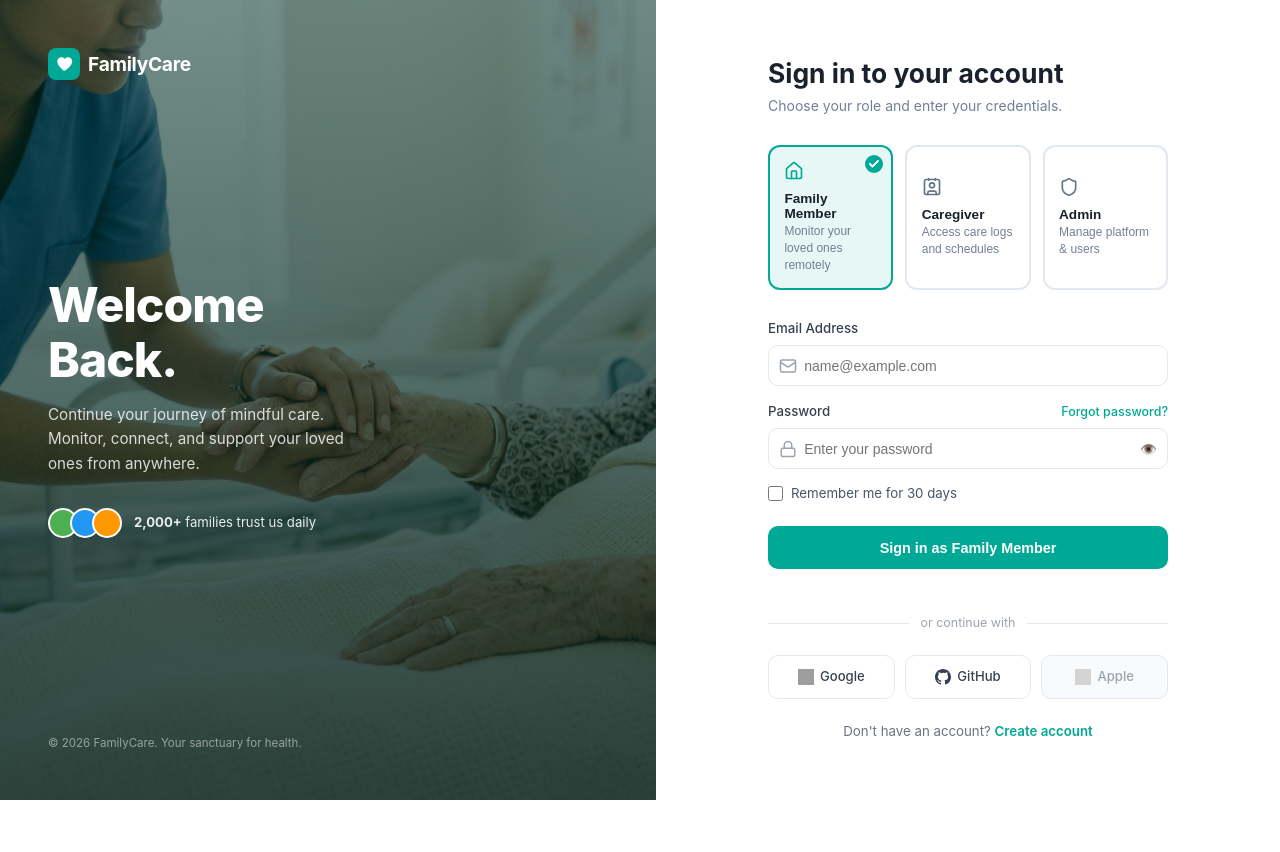
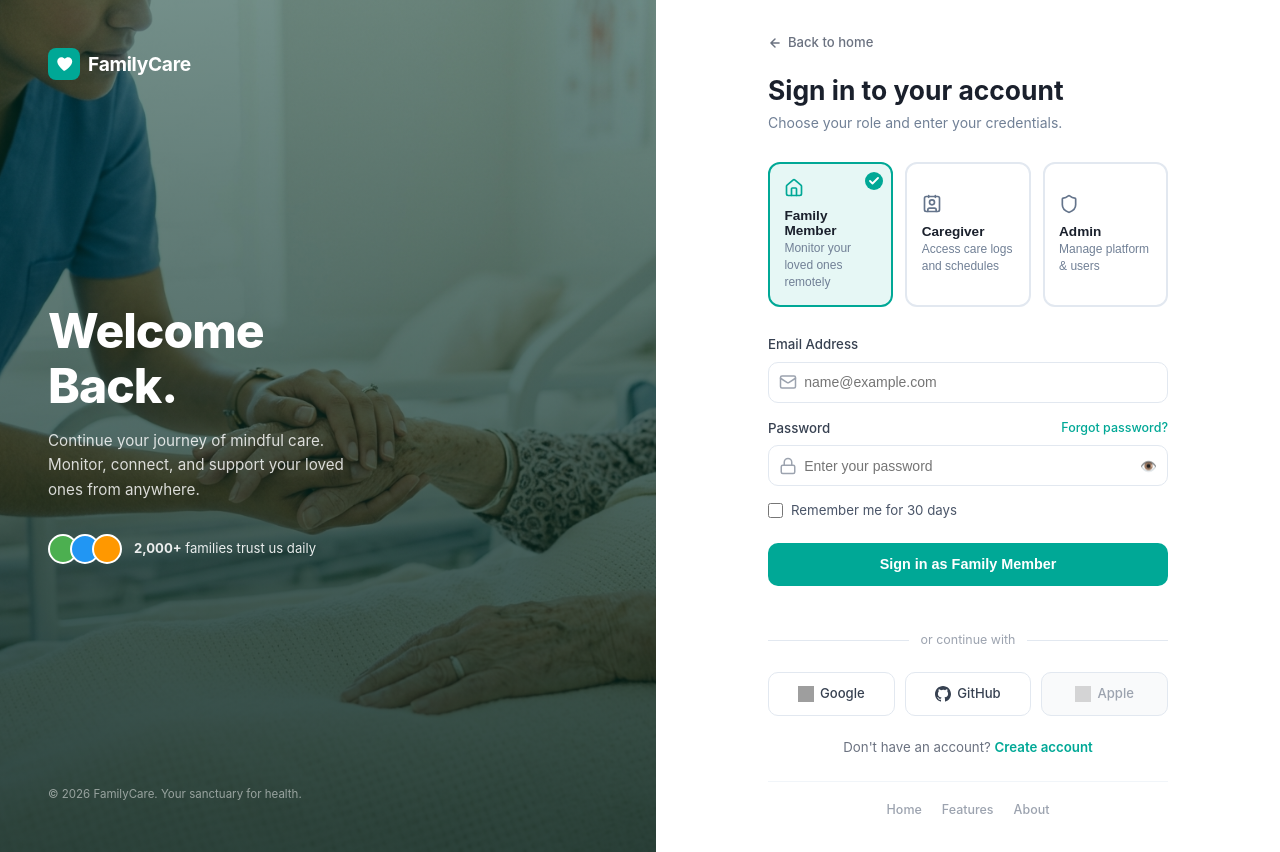
Before and after one commit to dilshandevxx/FamilyCare-Univercity-Project, a React app in the folder frontend/: page /login in a window 1280 px wide. Before the commit the page ends 800 px from the top, so only its background shows below. Built offline with nearby package versions, Linux system fonts and the light colour scheme; no server answers; grey boxes are pictures that could not be loaded; the HTML template or start-up script is replaced by a standard one.

Commit message:
Improve login page UI and functionality

```diff
--- a/frontend/src/pages/public/Login/Login.jsx
+++ b/frontend/src/pages/public/Login/Login.jsx
@@ -133,7 +133,7 @@ const Login = () => {
         <div style={{ position: 'absolute', inset: 0, background: 'linear-gradient(to bottom, rgba(0,50,40,0.55), rgba(0,30,25,0.8))' }} />
 
         {/* Logo */}
-        <div style={{ position: 'relative', zIndex: 1, display: 'flex', alignItems: 'center', gap: '8px' }}>
+        <Link to="/" style={{ position: 'relative', zIndex: 1, display: 'flex', alignItems: 'center', gap: '8px', textDecoration: 'none' }}>
           <div style={{
             width: '32px', height: '32px', borderRadius: '8px',
             backgroundColor: TEAL, display: 'flex', alignItems: 'center', justifyContent: 'center',
@@ -143,7 +143,7 @@ const Login = () => {
             </svg>
           </div>
           <span style={{ color: 'white', fontWeight: '700', fontSize: '1.2rem', letterSpacing: '-0.3px' }}>FamilyCare</span>
-        </div>
+        </Link>
 
         {/* Welcome text */}
         <div style={{ position: 'relative', zIndex: 1 }}>
@@ -189,6 +189,18 @@ const Login = () => {
         backgroundColor: 'white',
       }}>
         <div style={{ maxWidth: '400px', width: '100%' }}>
+          {/* Back to home */}
+          <Link to="/" style={{
+            display: 'inline-flex', alignItems: 'center', gap: '6px',
+            color: '#6B7280', fontSize: '0.82rem', textDecoration: 'none',
+            marginBottom: '1.4rem', fontWeight: '500',
+          }}>
+            <svg width="14" height="14" viewBox="0 0 24 24" fill="none" stroke="currentColor" strokeWidth="2.5" strokeLinecap="round" strokeLinejoin="round">
+              <path d="M19 12H5M12 5l-7 7 7 7"/>
+            </svg>
+            Back to home
+          </Link>
+
           <h2 style={{ fontSize: '1.65rem', fontWeight: '700', color: '#1a202c', marginBottom: '0.3rem' }}>
             Sign in to your account
           </h2>
@@ -455,6 +467,15 @@ const Login = () => {
                   Create account
                 </Link>
               </p>
+
+              {/* Quick nav links */}
+              <div style={{ display: 'flex', justifyContent: 'center', gap: '20px', marginTop: '1.4rem', paddingTop: '1.2rem', borderTop: '1px solid #F1F5F9' }}>
+                {[{ label: 'Home', to: '/' }, { label: 'Features', to: '/features' }, { label: 'About', to: '/about' }].map(({ label, to }) => (
+                  <Link key={to} to={to} style={{ fontSize: '0.78rem', color: '#9CA3AF', textDecoration: 'none', fontWeight: '500' }}>
+                    {label}
+                  </Link>
+                ))}
+              </div>
             </>
           )}
 
```
